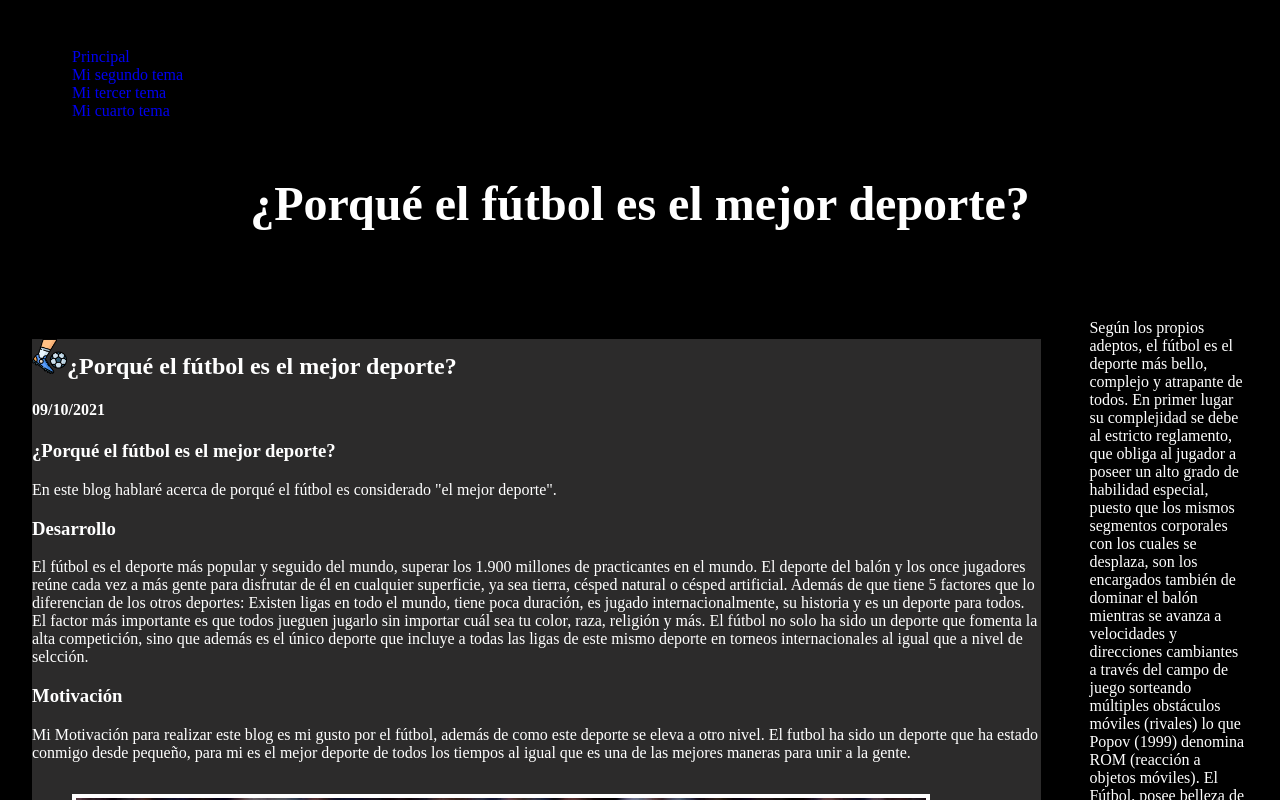
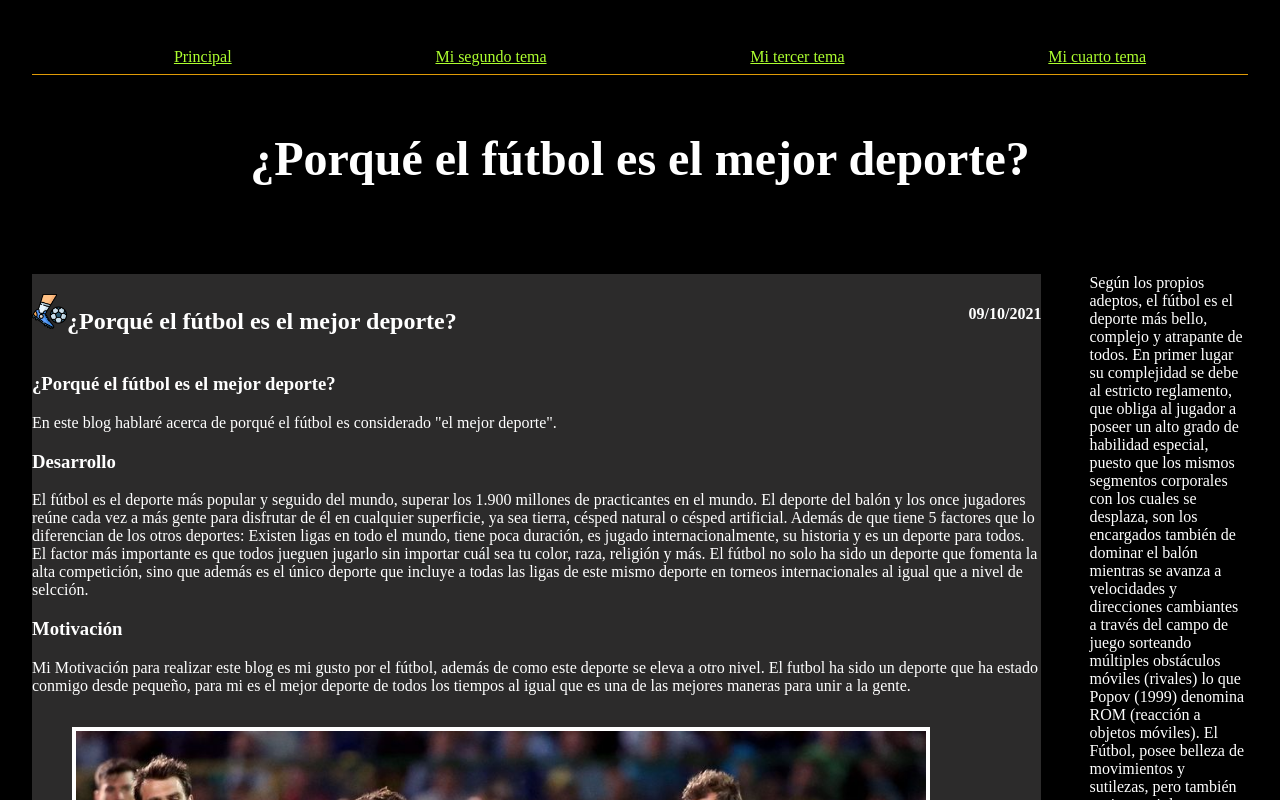
Before and after one commit to DiegoGlzzz/12-2-GonzalezPersona0-DeAlbaPersona1, a plain HTML site: page root/mi_primer_tema.html in a window 1280 px wide. Shown: the top 800 px of the page. Drawn offline with Linux system fonts and the light colour scheme.

Commit message:
Semana 9 mitad

```diff
--- a/root/assets/Styles/diego_glz.css
+++ b/root/assets/Styles/diego_glz.css
@@ -34,6 +34,7 @@
     }
     nav>ul>li>a{
         text-decoration: none;
+        text-decoration-color: rgb(218, 185, 3);
     }
     section{
         display: grid;
@@ -53,3 +54,40 @@
     section>footer {
         grid-column: span 12;
     }
+    nav {
+        text-size-adjust: 1.3rem;
+
+    }
+    nav>ul{
+        display: flex;
+        align-items: center;
+        justify-content: space-around;
+        border-bottom: 1px solid rgb(224, 155, 7);
+        padding-bottom: 0.5rem;
+    }
+    nav>ul>li>a{
+text-decoration: underline;
+color: greenyellow;
+    }
+article>header>hgroup{
+    display: flex;
+    align-items: center;
+    justify-content: space-between;
+}
+article>header>hgroup>h2{
+    border-right: 1rem;
+}
+footer{
+font-display: flex;
+align-items: center;
+justify-content: space-between;
+padding-top: 4rem;
+padding-bottom: 4rem;
+padding-left: 0rem;
+padding-right: 0rem;
+}
+
+#footer_blog div:nth-child(2){
+    font-size: 0.9rem;
+
+}
--- a/root/mi_primer_tema.html
+++ b/root/mi_primer_tema.html
@@ -340,8 +340,11 @@
                     <figcaption>Futbol</figcaption>
                 </figure>
                 </div>
+
             </article>
+
             <footer>
+                <footer id="footer_blog">
                 <div>Diego Gonzalez Zetina</div>
                 <div>Blog creado en Colegio Álamos</div>
                 <div>Las opiniones contenidas en este proyeto pertenecen a los autores de cada entrada.</div>
```
Also changed, not shown: root/mi_segundo_tema.html (+1 -0 lines).
